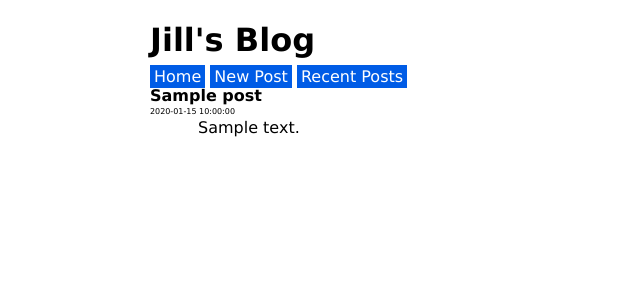
After one commit to jshagouv/build-a-blog, a Python web app: template templates/single_post.html in a window 1280 px wide. The commit adds this page. Shown: the top 300 px of the page, without its empty margins (0-640 px from the left). Run offline with Jinja, Linux system fonts and the light colour scheme; the template is opened without the code that fills it: most values are stand-ins (such as "Sample title", 1, 10 or a date in 2020).

Commit message:
Add route for viewing single post by entity ID
Could not find a way to use blog.html template for single post, despite
creating a similar GQL, just with a single post. The GQL appeared to
return no record. So stuck with the recommended get-by-id method, but
with this method, I don't know how to pass the data to blog.html in the
same manner the data is passed with the 5 most recent posts. So created
a new template, single_post.html, and modeled it off of blog.html, it
just handles the data slightly differently.

```diff
--- a/templates/base.html
+++ b/templates/base.html
@@ -62,11 +62,7 @@
     <body>
 <!--Divide content into blocks, then import as desired; create block for ad content, for example-->
 
-<!--block placeholder(s)-->
-        {% block new_post %}
-        {% endblock %}
-
-        {% block posts %}
+        {% block content %}
         {% endblock %}
 
     </body>
--- a/templates/blog.html
+++ b/templates/blog.html
@@ -1,6 +1,6 @@
 {% extends "base.html" %}
 
-{% block posts %}
+{% block content %}
     <br />
     {% for p in posts %}
         <div class="post">
--- a/templates/new_post.html
+++ b/templates/new_post.html
@@ -1,6 +1,6 @@
 {% extends "base.html" %}
 
-{% block new_post %}
+{% block content %}
 <form method="post">
     <label>
         <div>
--- /dev/null
+++ b/templates/single_post.html
@@ -0,0 +1,15 @@
+{% extends "base.html" %}
+
+{% block content %}
+<div class="post">
+    <div class="post-title">
+        {{post.title}}
+    </div>
+    <div class="post-date">
+        {{post.created}}
+    </div>
+    <div class="post-body">
+        {{post.body}}
+    </div>
+</div>
+{% endblock %}
```
Also changed, not shown: blog.py (+18 -9 lines).
